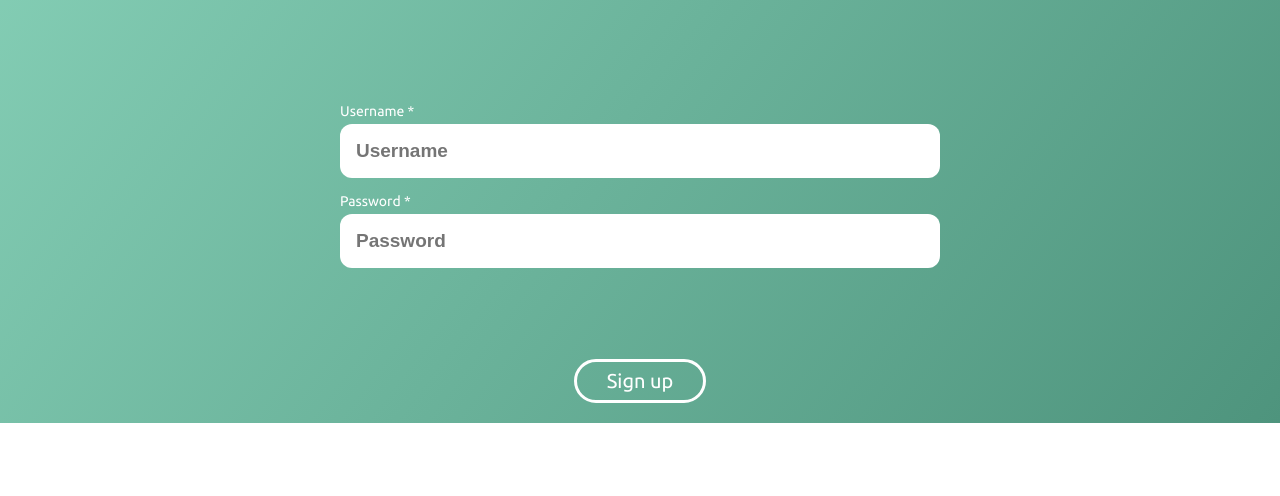
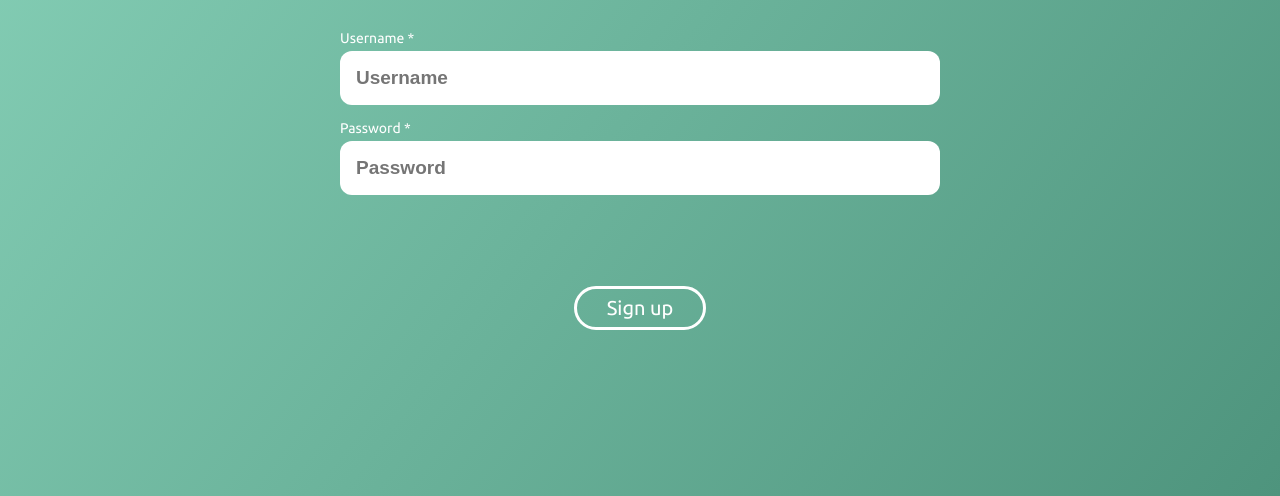
Before and after one commit to bubment/junction-2023-lowcalhost, a website: page public/login.html in a window 1280 px wide. Shown: the part 304-800 px from the top of the page. Drawn offline with Linux system fonts and the light colour scheme.

Commit message:
Revert "body min height fix"
This reverts commit 028858c8614f8cc0a853824156657e838257f81c.

```diff
--- a/public/styles/style.css
+++ b/public/styles/style.css
@@ -5,16 +5,11 @@
     --main-color-light-green: #88d2b9;
 }
 
-html {
-    height: -webkit-fill-available;
-}
-
 body {
     display: flex;
     align-items: center;
     justify-content: center;
-    min-height: 100vh;
-    min-height: -webkit-fill-available;
+    height: 100vh;
     margin: 0;
     font-family: 'Ubuntu', sans-serif;
 }
```
